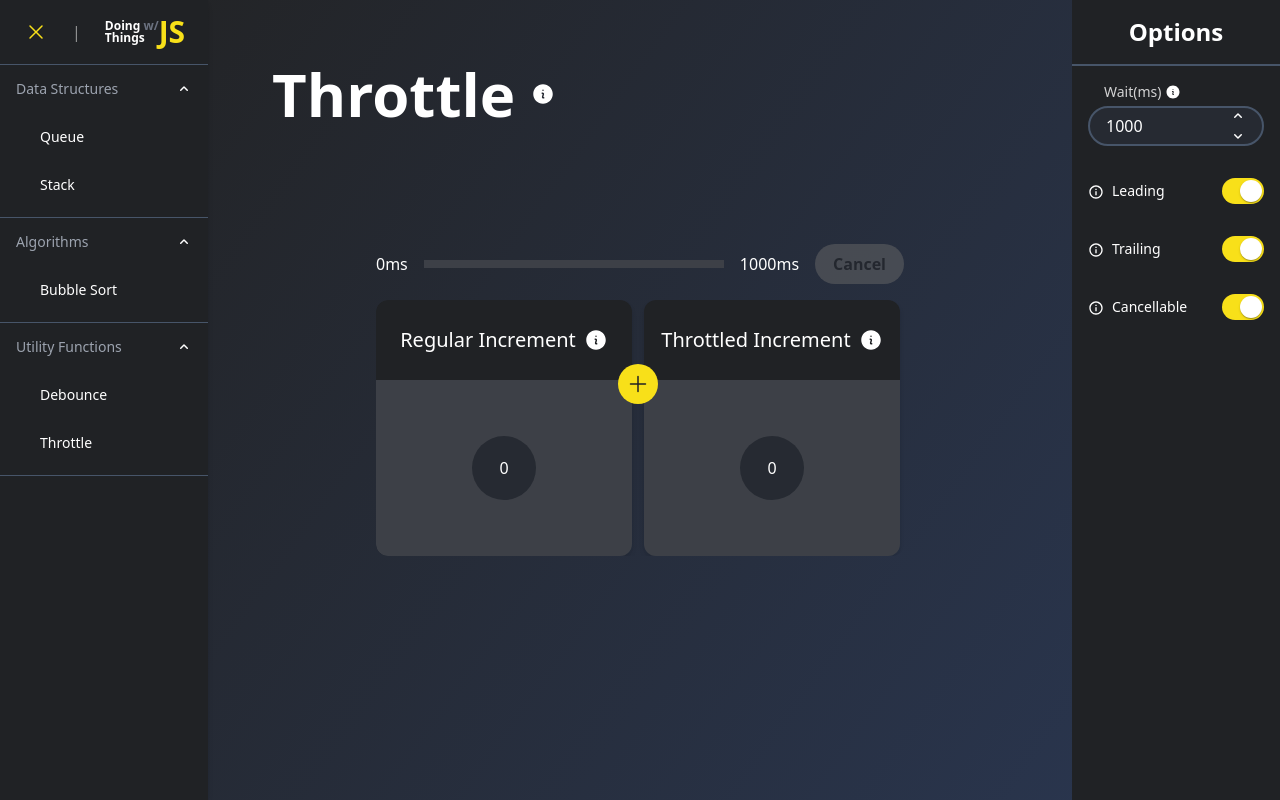
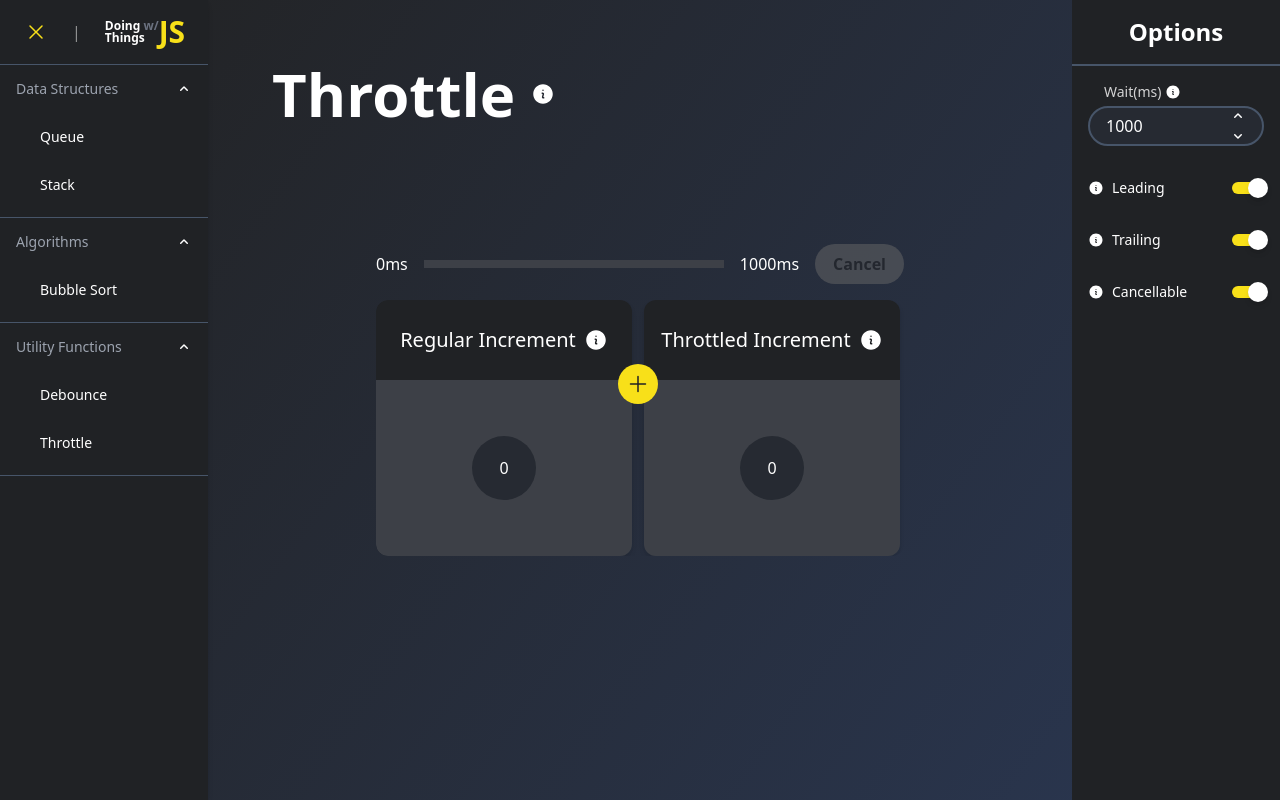
Before and after one commit to toekneeyou/doing-things-with-javascript, a React app: page /throttle in a window 1280 px wide. Built offline with nearby package versions, Linux system fonts and the light colour scheme.

Commit message:
create an MUI-less switch component

```diff
--- a/src/components/switchGroup/SwitchGroup.tsx
+++ b/src/components/switchGroup/SwitchGroup.tsx
@@ -1,36 +1,57 @@
-import { Switch as MuiSwitch, styled, SwitchProps } from "@mui/material";
-import { slateBlue, yellow } from "../../../tailwind.config";
+import { InformationCircleIcon } from "@heroicons/react/24/solid";
 import { classnames } from "../../util/classnames";
 import Tooltip, { TooltipProps } from "../tooltip/Tooltip";
-import { InfoOutlined } from "@mui/icons-material";
-import { useId } from "react";
+import { MouseEventHandler, useId, useRef } from "react";
 
-export interface SwitchGroupProps extends SwitchProps {
+const SWITCH_TRACK_CLASS = "switch__track";
+const SWITCH_THUMB_CLASS = "switch__thumb";
+const SWITCH_INPUT_CLASS = "switch__input";
+
+export interface SwitchGroupProps
+  extends Omit<
+    React.DetailedHTMLProps<
+      React.InputHTMLAttributes<HTMLInputElement>,
+      HTMLInputElement
+    >,
+    "className" | "type"
+  > {
   label?: string;
   showLabel?: boolean;
-  id?: string;
+  switchGroupClassName?: string;
+  labelClassName?: string;
+  inputClassName?: string;
   tooltipProps?: Omit<TooltipProps, "children">;
-  switchGroupClassName?: string;
 }
 
-const SwitchGroup = styled(
-  ({
+export default function SwitchGroup({
   label,
   showLabel,
-    id,
+  switchGroupClassName,
+  inputClassName,
+  labelClassName,
   tooltipProps,
-    switchGroupClassName,
-    ...switchProps
-  }: SwitchGroupProps) => {
-    const defaultId = useId();
+  checked,
+  onChange,
+  ...inputAttributes
+}: SwitchGroupProps) {
+  const thumbRef = useRef<HTMLDivElement>(null);
+  const inputRef = useRef<HTMLInputElement>(null);
+  const id = useId();
+
+  const handleClick: MouseEventHandler<HTMLDivElement> = (e) => {
+    const el = e.target as HTMLElement;
+    if (
+      el.classList.contains(SWITCH_INPUT_CLASS) ||
+      el.classList.contains(SWITCH_THUMB_CLASS) ||
+      el.classList.contains(SWITCH_TRACK_CLASS)
+    ) {
+      inputRef.current?.click();
+    }
+  };
 
   return (
     <div
-        className={classnames(
-          "switch-group",
-          "flex items-center gap-x-standard",
-          switchGroupClassName
-        )}
+      className={classnames("switch-group", "relative", switchGroupClassName)}
     >
       {showLabel && label !== undefined && (
         <div
@@ -41,69 +62,49 @@ const SwitchGroup = styled(
         >
           {tooltipProps !== undefined && (
             <Tooltip {...tooltipProps}>
-                <InfoOutlined style={{ fontSize: "16px" }} />
+              <InformationCircleIcon className="size-4" />
             </Tooltip>
           )}
-            <label htmlFor={id ?? defaultId}>{label}</label>
+          <label htmlFor={inputAttributes.id ?? id}>{label}</label>
         </div>
       )}
-        <MuiSwitch
-          aria-label={label}
-          id={id ?? defaultId}
-          focusVisibleClassName=".Mui-focusVisible"
-          disableRipple
-          {...switchProps}
+      <div
+        className={classnames("switch", "flex items-center h-4 relative")}
+        onClick={handleClick}
+      >
+        <div
+          className={classnames(
+            "switch__track",
+            "rounded-full w-8 h-3 transition-[background] transition-setting",
+            { "bg-app-faded-blue": !checked, "bg-app-yellow": !!checked }
+          )}
         />
+        <div
+          ref={thumbRef}
+          className={classnames(
+            "switch__thumb",
+            "rounded-full h-5 w-5 bg-white shadow-md",
+            "transition-all transition-setting",
+            "absolute",
+            {
+              "left-0": !checked,
+              "left-4": !!checked,
+            }
+          )}
+        ></div>
+        <input
+          ref={inputRef}
+          type="checkbox"
+          checked={checked}
+          onChange={onChange}
+          {...inputAttributes}
+          id={inputAttributes.id ?? id}
+          className={classnames(
+            "switch__input",
+            "opacity-0 pointer-events-none absolute"
+          )}
+        />
+      </div>
     </div>
   );
 }
-)(({ theme }) => ({
-  width: 42,
-  height: 26,
-  padding: 0,
-  "& .MuiSwitch-switchBase": {
-    padding: 0,
-    margin: 2,
-    transitionDuration: "300ms",
-    "&.Mui-checked": {
-      transform: "translateX(16px)",
-      color: "#fff",
-      "& + .MuiSwitch-track": {
-        backgroundColor: yellow,
-        opacity: 1,
-        border: 0,
-      },
-      "&.Mui-disabled + .MuiSwitch-track": {
-        opacity: 0.5,
-      },
-    },
-    "&.Mui-focusVisible .MuiSwitch-thumb": {
-      color: yellow,
-      border: "6px solid #fff",
-    },
-    "&.Mui-disabled .MuiSwitch-thumb": {
-      color:
-        theme.palette.mode === "light"
-          ? theme.palette.grey[100]
-          : theme.palette.grey[600],
-    },
-    "&.Mui-disabled + .MuiSwitch-track": {
-      opacity: 0.75,
-    },
-  },
-  "& .MuiSwitch-thumb": {
-    boxSizing: "border-box",
-    width: 22,
-    height: 22,
-  },
-  "& .MuiSwitch-track": {
-    borderRadius: 26 / 2,
-    backgroundColor: slateBlue,
-    opacity: 1,
-    transition: theme.transitions.create(["background-color"], {
-      duration: 500,
-    }),
-  },
-}));
-
-export default SwitchGroup;
```
Lines whose indentation alone changed are shown as unchanged.
